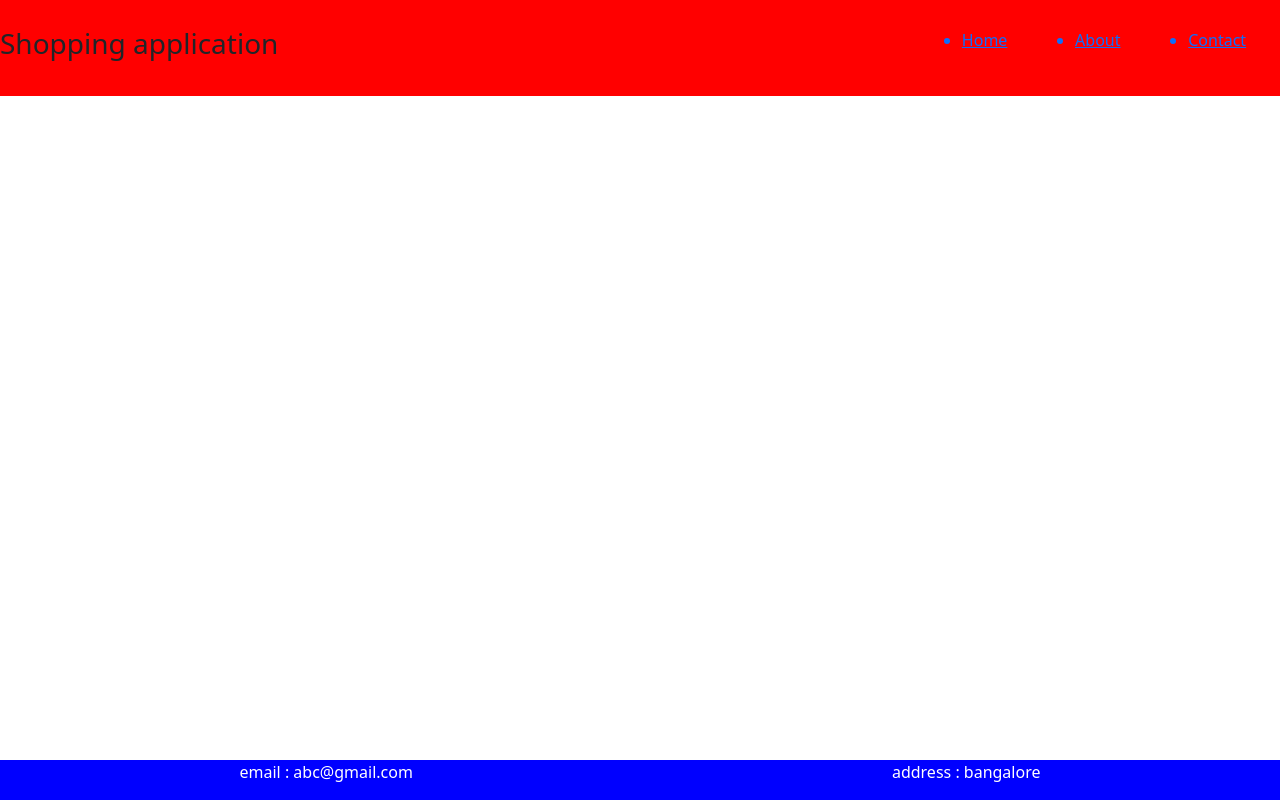
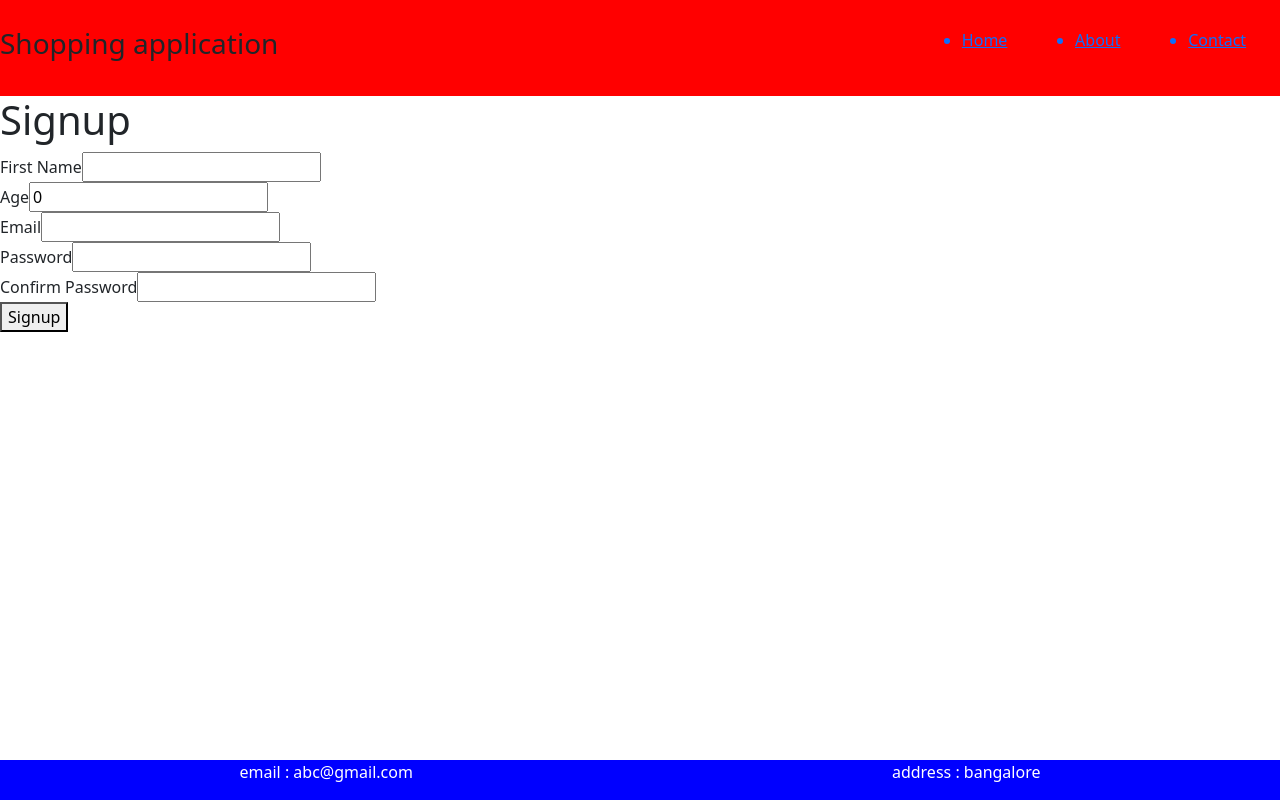
Before and after one commit to Monika-Abhijeet/jr-6-7-React, a React (Create React App) app: page /signup in a window 1280 px wide. Built offline with nearby package versions, Linux system fonts and the light colour scheme.

Commit message:
yup schema

```diff
--- a/src/App.js
+++ b/src/App.js
@@ -11,6 +11,7 @@ import ParentLifecycle from "./components/lifecycle-methods/parent-lifecycle";
 import FetchComponent from "./components/http/fetch";
 import AxiosRequest from "./components/http/axios";
 import SignIn from "./components/signin/signin";
+import Signup from "./components/signin/signup";
 
 function App() {
   return (
@@ -32,6 +33,7 @@ function App() {
             <Route path="/axios" element={<AxiosRequest />} />
             <Route path="/lifecycle" element={<ParentLifecycle />} />
             <Route path="/signin" element={<SignIn />} />
+            <Route path="/signup" element={<Signup />} />
           </Routes>
         </div>
       </BrowserRouter>
--- /dev/null
+++ b/src/components/signin/signup.js
@@ -0,0 +1,79 @@
+import { Formik, Form, Field, ErrorMessage } from "formik";
+import * as Yup from "yup";
+function Signup() {
+  let signupSchema = Yup.object().shape({
+    firstName: Yup.string().required("First name cant be empty"),
+    age: Yup.number().required("age cant be empty"),
+    email: Yup.string().email("invalid email").required("email is mandatory"),
+    password: Yup.string()
+      .required("password cant be empty")
+      .min(8, "password week")
+      .max(15, "password too long"),
+    confirmPassword: Yup.string().oneOf(
+      [Yup.ref("password")],
+      "password should match"
+    ),
+  });
+  let handleSubmit = (values) => {
+    console.log(values);
+  };
+  return (
+    <div>
+      <h1>Signup</h1>
+      <Formik
+        initialValues={{
+          firstName: "",
+          age: 0,
+          email: "",
+          password: "",
+          confirmPassword: "",
+        }}
+        onSubmit={(e) => handleSubmit(e)}
+        validationSchema={signupSchema}
+      >
+        {(props) => (
+          <Form>
+            <div>
+              <label>First Name</label>
+              <Field type="text" name="firstName" />
+              <ErrorMessage name="firstName">
+                {(error) => <p>{error}</p>}
+              </ErrorMessage>
+            </div>
+            <div>
+              <label>Age</label>
+              <Field type="number" name="age" />
+              <ErrorMessage name="age">
+                {(error) => <p>{error}</p>}
+              </ErrorMessage>
+            </div>
+            <div>
+              <label>Email</label>
+              <Field type="text" name="email" />
+              <ErrorMessage name="email">
+                {(error) => <p>{error}</p>}
+              </ErrorMessage>
+            </div>
+            <div>
+              <label>Password</label>
+              <Field type="password" name="password" />
+              <ErrorMessage name="password">
+                {(error) => <p>{error}</p>}
+              </ErrorMessage>
+            </div>
+            <div>
+              <label>Confirm Password</label>
+              <Field type="password" name="confirmPassword" />
+              <ErrorMessage name="confirmPassword">
+                {(error) => <p>{error}</p>}
+              </ErrorMessage>
+            </div>
+            <button type="submit">Signup</button>
+          </Form>
+        )}
+      </Formik>
+    </div>
+  );
+}
+
+export default Signup;
```
